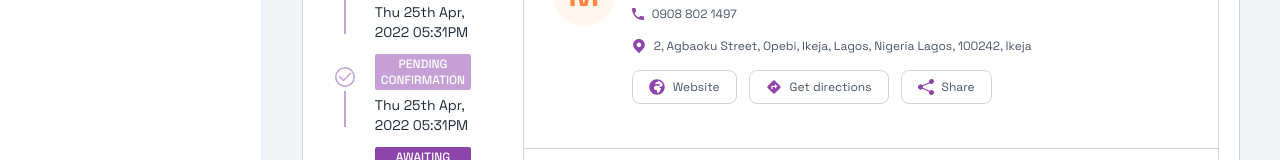
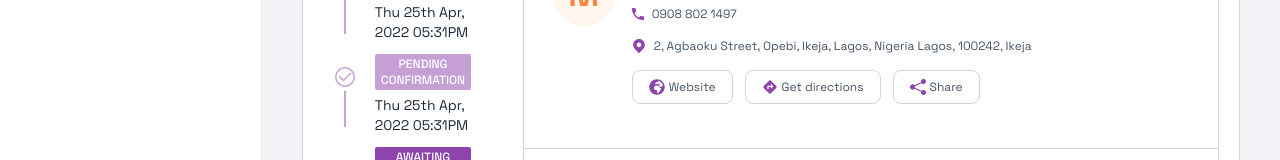
Before and after one commit to ntamiegbe/legitcar-next, a Next.js app: page /vehicle/1 in a window 1280 px wide. Both pictures are taken after a click on the icon 1191 px from the left and 197 px from the top of the page. Shown: the part 444-604 px from the top of the page. Built offline with nearby package versions, Linux system fonts and the light colour scheme.

Commit message:
Commit: changes

```diff
--- a/src/components/VehicleDetails.js
+++ b/src/components/VehicleDetails.js
@@ -124,16 +124,16 @@ const VehicleDetails = ({ carMake, VIN, startDate, completeDate, plan, status, r
                                             <p className='text-secondaryText text-xs font-normal'>{repairAddress}</p>
                                         </div>
                                         <div className="flex items-center space-x-3 mb-4">
-                                            <div className="border border-stroke py-2 px-4 rounded-lg cursor-pointer flex items-center space-x-2">
-                                                <FaGlobeAfrica className='text-brand' />
+                                            <div className="border border-stroke py-2 px-4 rounded-lg cursor-pointer flex items-center justify-between">
+                                                <FaGlobeAfrica className='text-brand mr-1' />
                                                 <span className='hidden lg:inline text-secondaryText text-xs font-normal'> Website</span>
                                             </div>
-                                            <div className="border border-stroke py-2 px-4 rounded-lg cursor-pointer flex items-center space-x-2">
-                                                <MdDirections className='text-brand' />
+                                            <div className="border border-stroke py-2 px-4 rounded-lg cursor-pointer flex items-center justify-between">
+                                                <MdDirections className='text-brand mr-1' />
                                                 <span className='hidden lg:inline text-secondaryText text-xs font-normal'> Get directions</span>
                                             </div>
-                                            <div className="border border-stroke py-2 px-4 rounded-lg cursor-pointer flex items-center space-x-2">
-                                                <BsShareFill className='text-brand' />
+                                            <div className="border border-stroke py-2 px-4 rounded-lg cursor-pointer flex items-center justify-between">
+                                                <BsShareFill className='text-brand mr-1' />
                                                 <span className='hidden lg:inline text-secondaryText text-xs font-normal'> Share</span>
                                             </div>
                                         </div>
```
